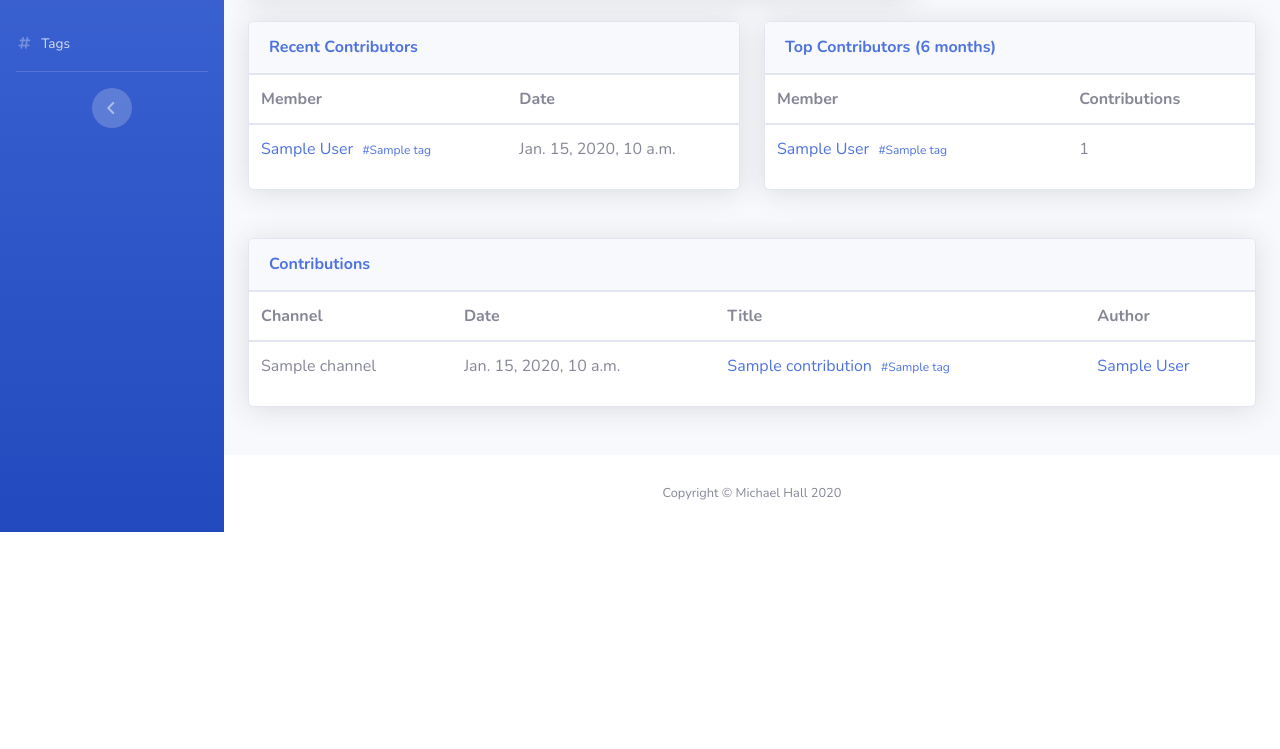
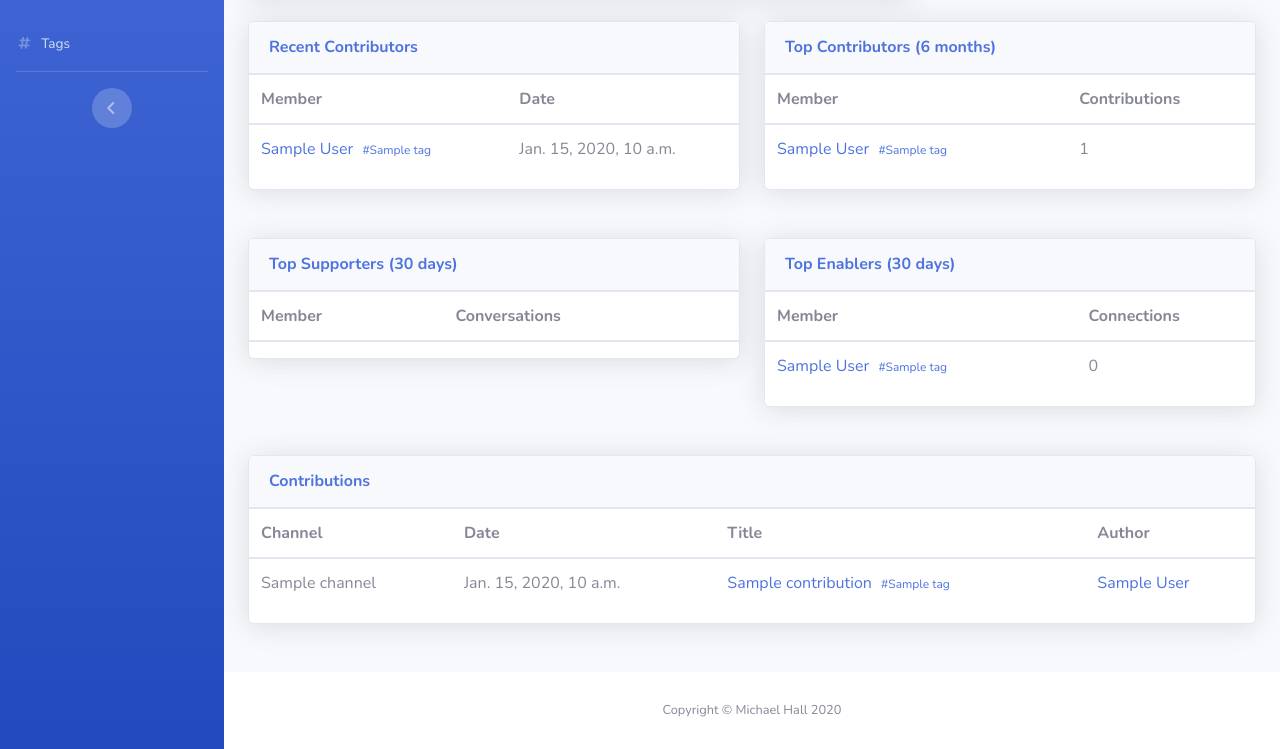
Before and after one commit to SavannahHQ/Savannah, a Django app: page /v2/contributions/1/ in a window 1280 px wide. Shown: the part 569-1318 px from the top of the page. Before the commit the page ends 1101 px from the top, so only its background shows below. Run offline with Django 3.2, Linux system fonts and the light colour scheme; a user stored in the database is signed in; tables that the repository leaves empty hold one stand-in row (values such as "Sample post"); grey boxes marked "Sample" are stand-in pictures; lists and menus that the app fills with data are empty; some libraries are stand-ins or nearby versions.

Commit message:
Add top supporters and top enablers to contributions page. Add recent contributions to member profile page

```diff
--- a/frontendv2/templates/savannahv2/contributions.html
+++ b/frontendv2/templates/savannahv2/contributions.html
@@ -122,6 +122,77 @@
                 </div>
               </div>
             </div>
+          </div>
+
+          <!-- Content Row -->
+          <div class="row">
+
+            <!-- Content Column -->
+            <div class="col-lg-6 mb-4">
+
+              <!-- Top Supporters -->
+              <div class="card shadow mb-4">
+                <div class="card-header py-3">
+                  <h6 class="m-0 font-weight-bold text-primary">Top Supporters (30 days)</h6>
+                </div>
+                <div class="card-body p-0">
+                <table class="table">
+                <thead>
+                  <tr>
+                    <th scope="col">Member</th>
+                    <th scope="col"><span class="short-text">Conv.</span><span class="full-text">Conversations</span></th>
+                  </tr>
+                </thead>
+                <tbody>
+                {% for member, convo_count in view.top_supporters %}
+                <tr>
+                  <td>
+                    <a href="{% url 'member_profile' member.id %}{% if view.tag %}?tag={{view.tag.name}}{% endif %}">{{ member.name }}</a>
+                    {% include 'savannahv2/tags.html' with tags=member.tags.all %}
+                  </td>
+                  <td>{{convo_count}}</td>
+                </tr>
+                {% endfor %}
+                </tbody>
+                </table>
+                </div>
+              </div>
+
+            </div>
+
+            <!-- Content Column -->
+            <div class="col-lg-6 mb-4">
+
+              <!-- Top Enablers -->
+              <div class="card shadow mb-4">
+                <div class="card-header py-3">
+                  <h6 class="m-0 font-weight-bold text-primary">Top Enablers (30 days)</h6>
+                </div>
+                <div class="card-body p-0">
+                <table class="table">
+                <thead>
+                  <tr>
+                    <th scope="col">Member</th>
+                    <th scope="col"><span class="short-text">Conn.</span><span class="full-text">Connections</span></th>
+                  </tr>
+                </thead>
+                <tbody>
+                {% for member, convo_count in view.top_enablers %}
+                <tr>
+                  <td>
+                    <a href="{% url 'member_profile' member.id %}{% if view.tag %}?tag={{view.tag.name}}{% endif %}">{{ member.name }}</a>
+                    {% include 'savannahv2/tags.html' with tags=member.tags.all %}
+                  </td>
+                  <td>{{convo_count}}</td>
+                </tr>
+                {% endfor %}
+                </tbody>
+                </table>
+                </div>
+              </div>
+
+            </div>
+
           </div>
 
           <!-- Content Row -->
--- a/frontendv2/views/contributions.py
+++ b/frontendv2/views/contributions.py
@@ -55,7 +55,50 @@ class Contributions:
         else:
             members = Member.objects.filter(community=self.community).annotate(contribution_count=Count('contribution', filter=Q(contribution__timestamp__gte=datetime.datetime.now() - datetime.timedelta(days=182))))
         for m in members:
-            activity_counts[m] = m.contribution_count
+            if m.contribution_count > 0:
+                activity_counts[m] = m.contribution_count
+        most_active = [(member, count) for member, count in sorted(activity_counts.items(), key=operator.itemgetter(1))]
+        most_active.reverse()
+        return most_active[:10]
+
+    @property
+    def top_supporters(self):
+        activity_counts = dict()
+        contributor_ids = set()
+        if self.tag:
+            contributors = Member.objects.filter(community=self.community).annotate(contribution_count=Count('contribution', filter=Q(contribution__timestamp__gte=datetime.datetime.now() - datetime.timedelta(days=30), contribution__tags=self.tag)))
+        else:
+            contributors = Member.objects.filter(community=self.community).annotate(contribution_count=Count('contribution', filter=Q(contribution__timestamp__gte=datetime.datetime.now() - datetime.timedelta(days=30))))
+        contributors = contributors.filter(contribution_count__gt=0).order_by('-contribution_count')
+        for c in contributors:
+            if c.contribution_count > 0:
+                contributor_ids.add(c.id)
+
+        members = Member.objects.filter(community=self.community).annotate(conversation_count=Count('conversation', filter=Q(conversation__participants__in=contributor_ids, conversation__timestamp__gte=datetime.datetime.now() - datetime.timedelta(days=30))))
+        members = members.order_by('-conversation_count')
+        for m in members[:10]:
+            if m.conversation_count > 0:
+                activity_counts[m] = m.conversation_count
+        most_active = [(member, count) for member, count in sorted(activity_counts.items(), key=operator.itemgetter(1))]
+        most_active.reverse()
+        return most_active[:10]
+
+    @property
+    def top_enablers(self):
+        activity_counts = dict()
+        contributor_ids = set()
+        if self.tag:
+            contributors = Member.objects.filter(community=self.community).annotate(contribution_count=Count('contribution', filter=Q(contribution__timestamp__gte=datetime.datetime.now() - datetime.timedelta(days=30), contribution__tags=self.tag)))
+        else:
+            contributors = Member.objects.filter(community=self.community).annotate(contribution_count=Count('contribution', filter=Q(contribution__timestamp__gte=datetime.datetime.now() - datetime.timedelta(days=30))))
+
+        for c in contributors:
+            if c.contribution_count > 0:
+                contributor_ids.add(c.id)
+
+        members = Member.objects.filter(community=self.community).annotate(connection_count=Count('memberconnection__id', filter=Q(memberconnection__to_member__in=contributor_ids, memberconnection__last_connected__gte=datetime.datetime.now() - datetime.timedelta(days=30))))
+        for m in members:
+            activity_counts[m] = m.connection_count
         most_active = [(member, count) for member, count in sorted(activity_counts.items(), key=operator.itemgetter(1))]
         most_active.reverse()
         return most_active[:10]
```
Also changed, not shown: frontendv2/templates/savannahv2/member_profile.html (+50 -0 lines), frontendv2/views/members.py (+8 -0 lines).
